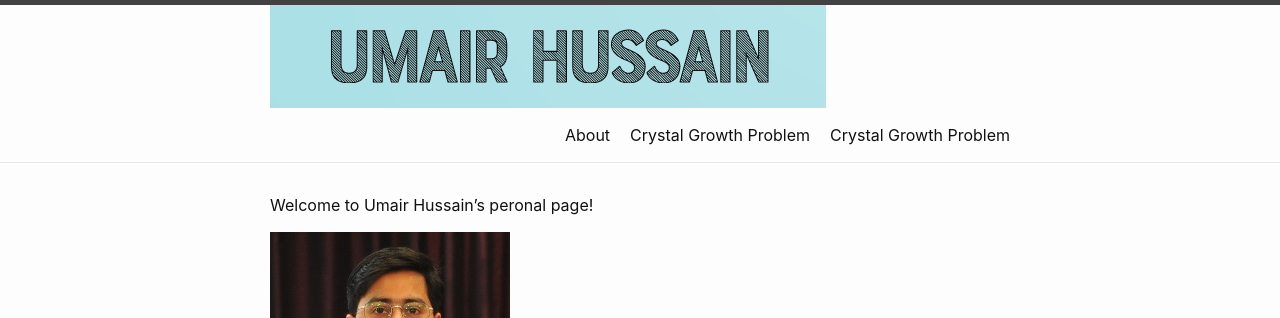
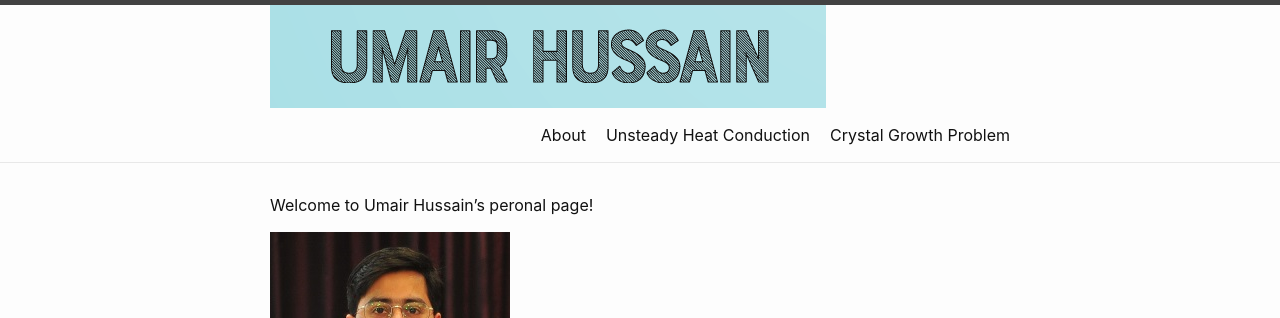
Before and after one commit to umairhussaincmm/umairhussaincmm.github.io, a Jekyll site: the page built from index.markdown, in a window 1280 px wide. Shown: the top 318 px of the page. Built offline with Jekyll 4.4.1, drawn with Linux system fonts in a browser that asks for light colours.

Commit message:
Update heat-equation.md

```diff
--- a/heat-equation.md
+++ b/heat-equation.md
@@ -1,6 +1,6 @@
 ---
 layout: page
-title: Crystal Growth Problem
+title: Unsteady Heat Conduction
 permalink: /heat-equation/
 ---
 The governing equation for the unsteady heat conduction is:
```
